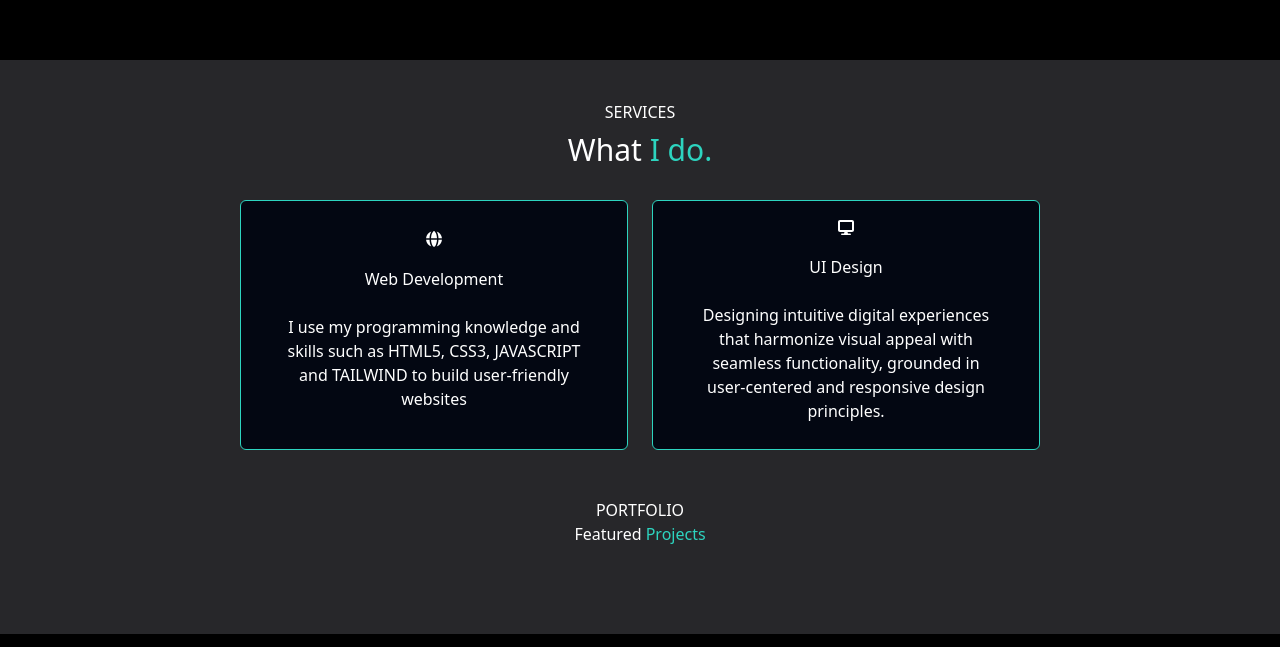
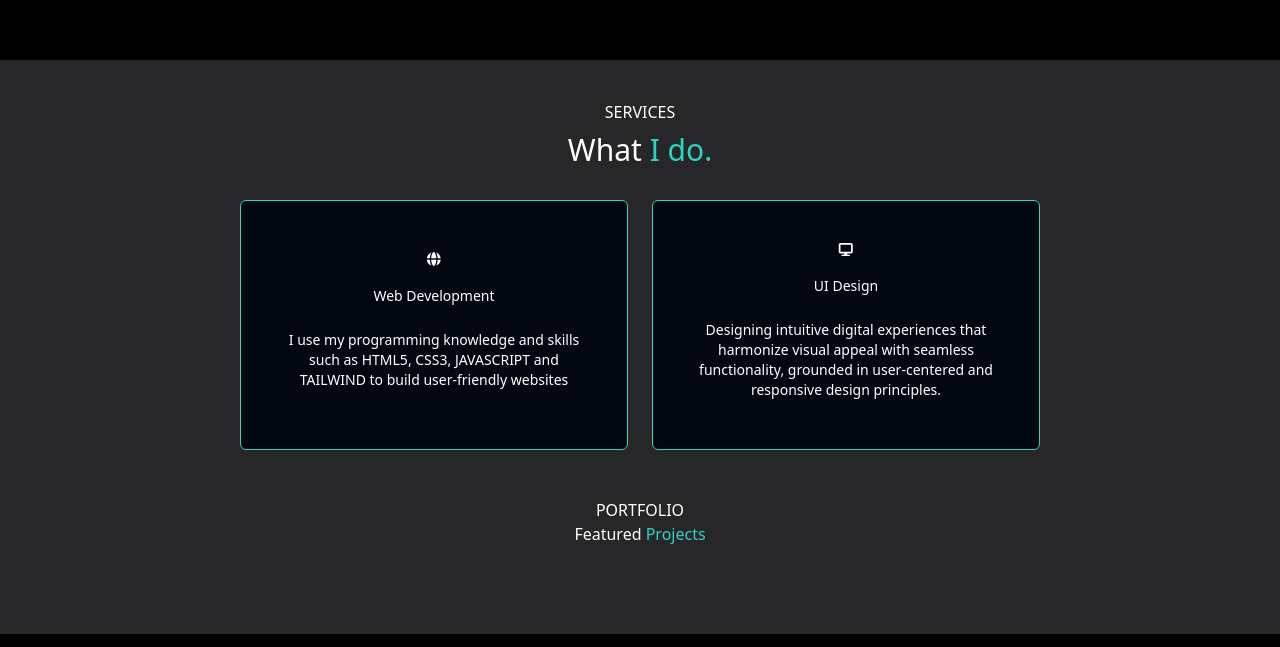
Before and after one commit to SIRBOLU/SB-Portfolio, a React (Vite) app: page / in a window 1280 px wide. Shown: the part 580-1227 px from the top of the page. Built offline with nearby package versions, Linux system fonts and the light colour scheme.

Commit message:
services font-size

```diff
--- a/src/Components/Hero.jsx
+++ b/src/Components/Hero.jsx
@@ -69,7 +69,7 @@ const Hero = () => {
               What <span className="text-[rgb(45,212,191)]">I do.</span>
             </p>
           </div>
-          <div className="[&>*]:bg-[#030712] [&>*]:text-white [&>*]:p-4 [&>*]:w-[1000px] [&>*]:rounded-md [&>*]:h-[250px] flex flex-col md:flex-row justify-center gap-6 items-center text-center max-w-[800px] m-auto">
+          <div className="[&>*]:bg-[#030712] [&>*]:text-white [&>*]:p-4 [&>*]:w-[1000px] [&>*]:rounded-md [&>*]:h-[250px] flex flex-col md:flex-row justify-center gap-6 items-center text-center max-w-[800px] m-auto text-sm md:text-md">
             <div className="max-w-full flex flex-col justify-center border border-[rgb(45,212,191)] hover:bg-[rgb(45,212,191)] hover:text-black">
               <div>
                 <FontAwesomeIcon icon={faGlobe} className="p-4" />
```
